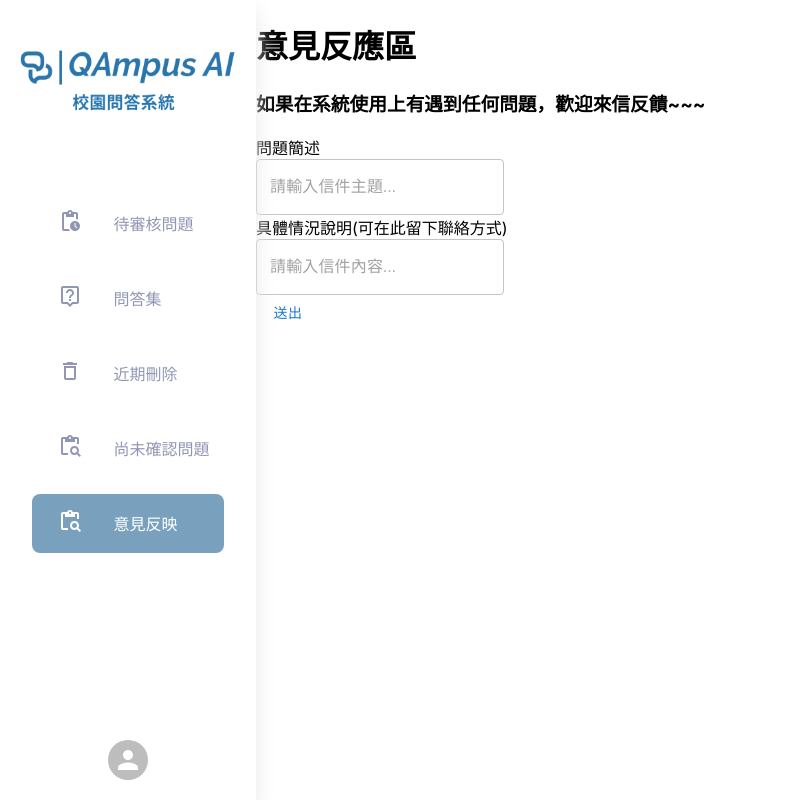
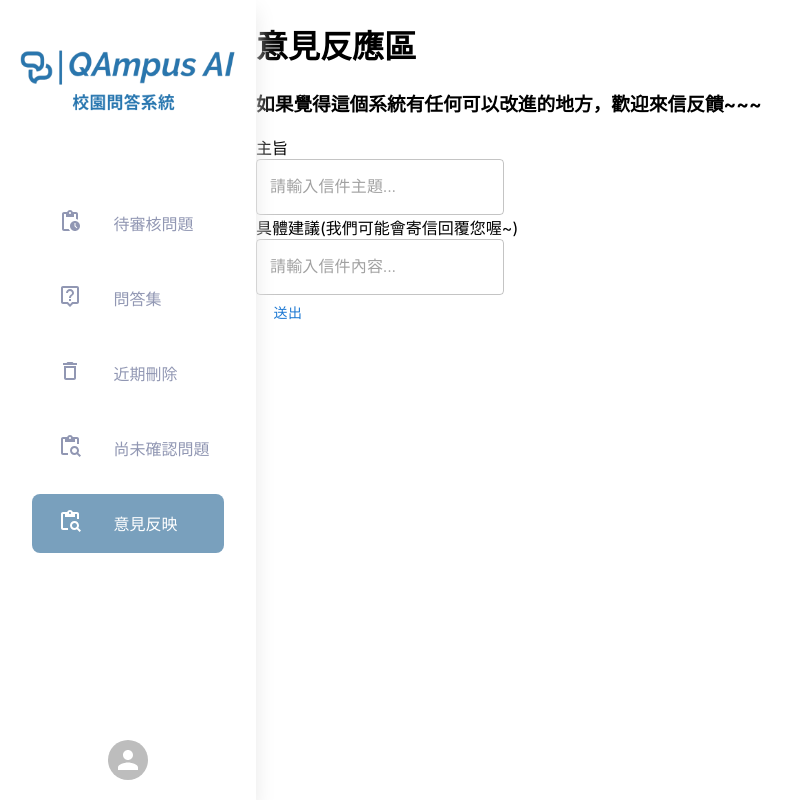
Before and after one commit to bonjour00/quasarWeb, a Next.js app: page /testmail in a window 1280 px wide. Shown: the whole page, without its empty margins (0-804 px from the left). Built offline with nearby package versions, Linux system fonts and the light colour scheme; no server answers.

Commit message:
20231212

```diff
--- a/app/testmail/page.tsx
+++ b/app/testmail/page.tsx
@@ -33,10 +33,10 @@ export default function TestEmail() {
         <h1>意見反應區</h1>
       </div>
       <div>
-        <h3>如果在系統使用上有遇到任何問題，歡迎來信反饋~~~</h3>
+        <h3>如果覺得這個系統有任何可以改進的地方，歡迎來信反饋~~~</h3>
       </div>
       <div>
-        問題簡述
+        主旨
       </div>
       <div>
         <TextField
@@ -48,7 +48,7 @@ export default function TestEmail() {
         />
       </div>
       <div>
-        具體情況說明(可在此留下聯絡方式)
+        具體建議(我們可能會寄信回覆您喔~)
       </div>
       <div>
         <TextField
```
